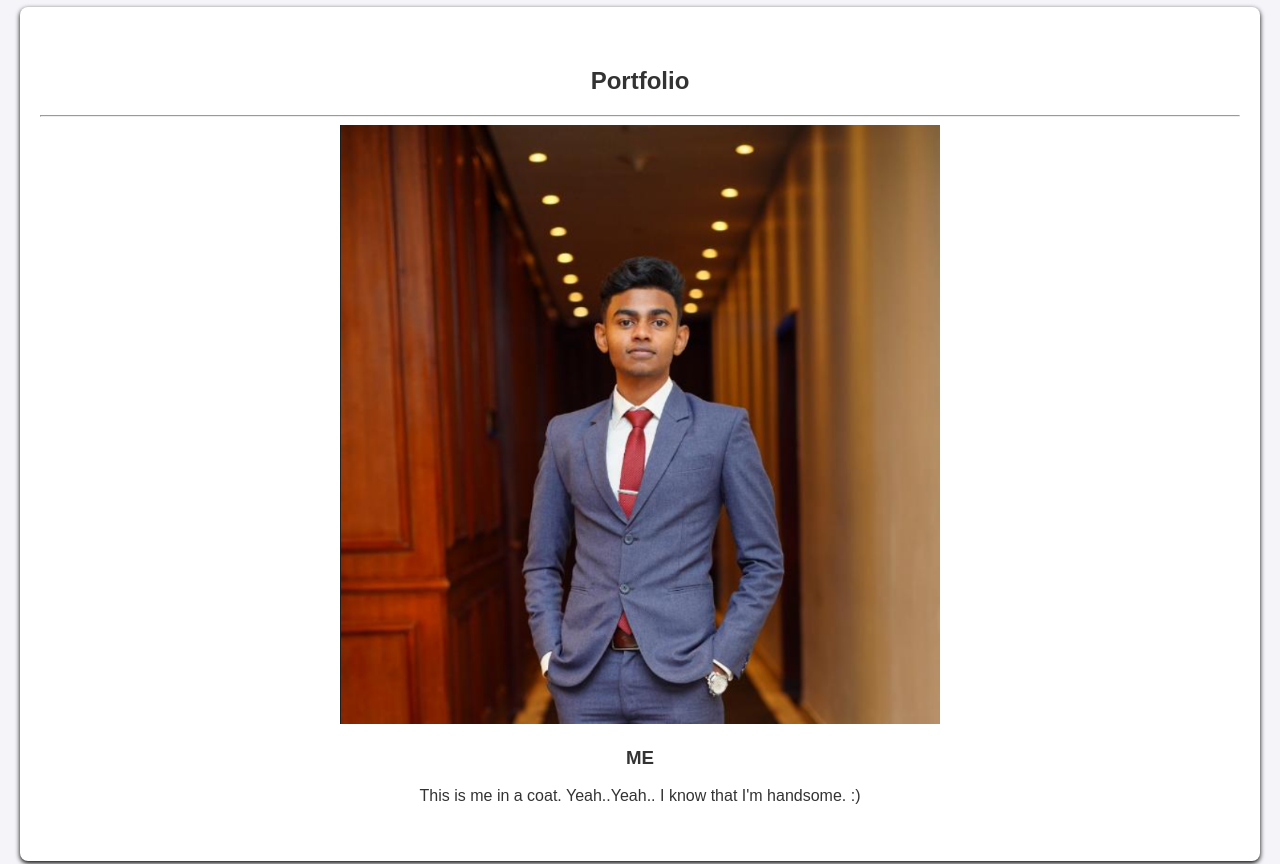
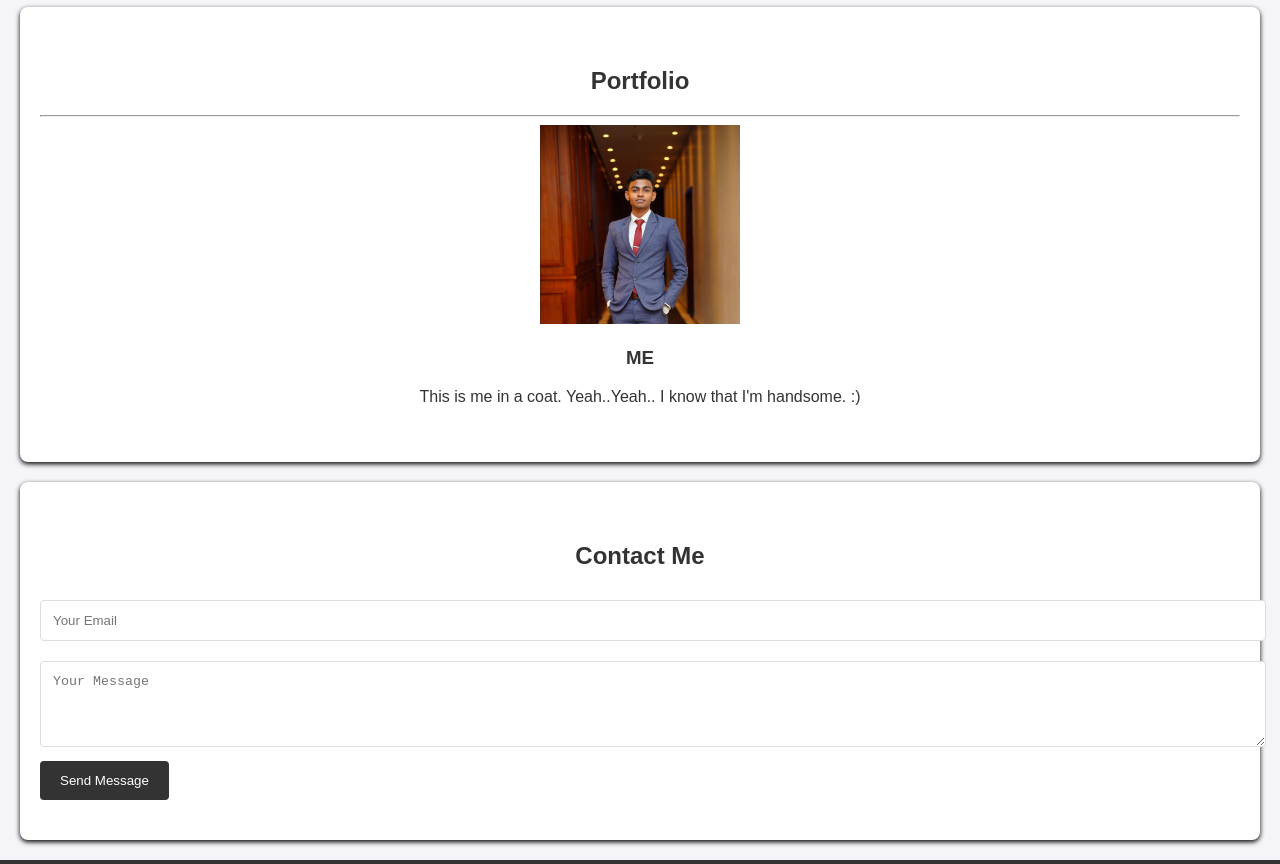
Before and after one commit to poojan612/tamesh, a plain HTML site: page index.html in a window 1280 px wide. Shown: the part 1360-2224 px from the top of the page. Drawn offline with Linux system fonts and the light colour scheme.

Commit message:
Update index.html

```diff
--- a/index.html
+++ b/index.html
@@ -297,7 +297,7 @@ Any way I can create web sites. So if you want one, just dial me :) </p>
 	<hr>
 	<div class="portfolio-items">
 
-		<center><img src="https://github.com/poojan612/tamesh/blob/main/dp.png?raw=true" width="600px" alt="ME">
+		<center><img src="https://github.com/poojan612/tamesh/blob/main/dp.png?raw=true" width="200" alt="ME">
 		<h3> ME </h3>
 		<p>This is me in a coat. Yeah..Yeah.. I know that I'm handsome. :)</p></center>
 	</div>
```
